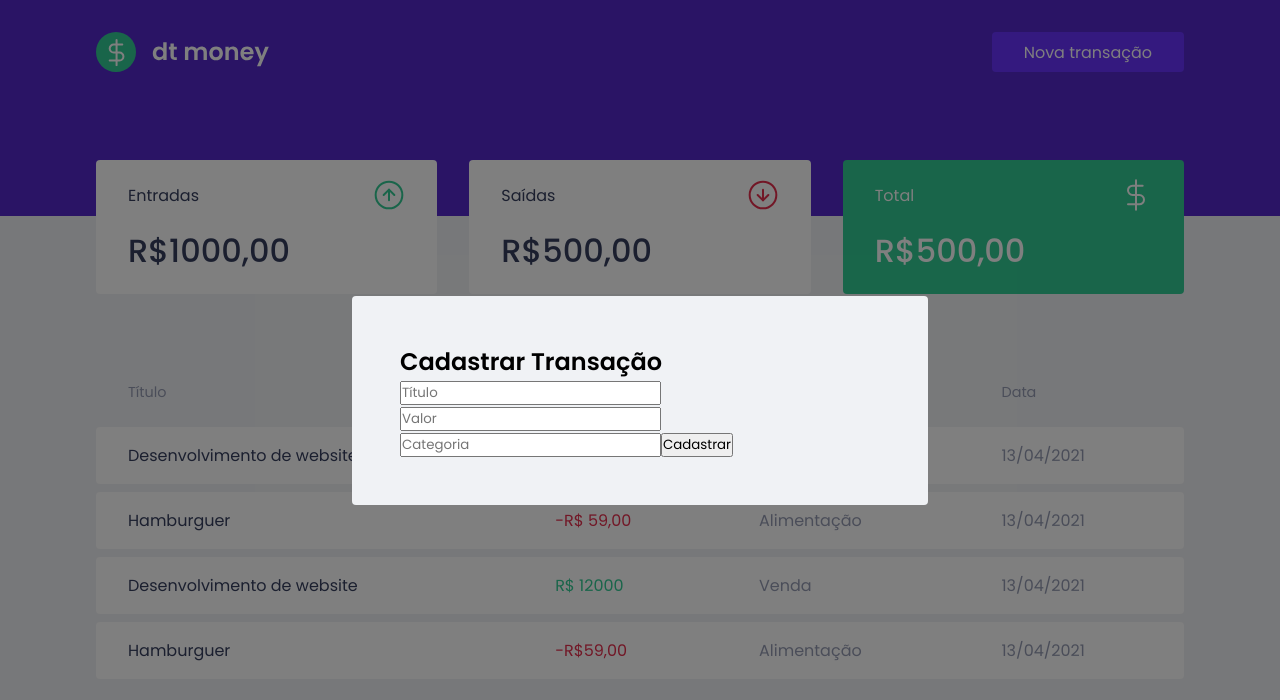
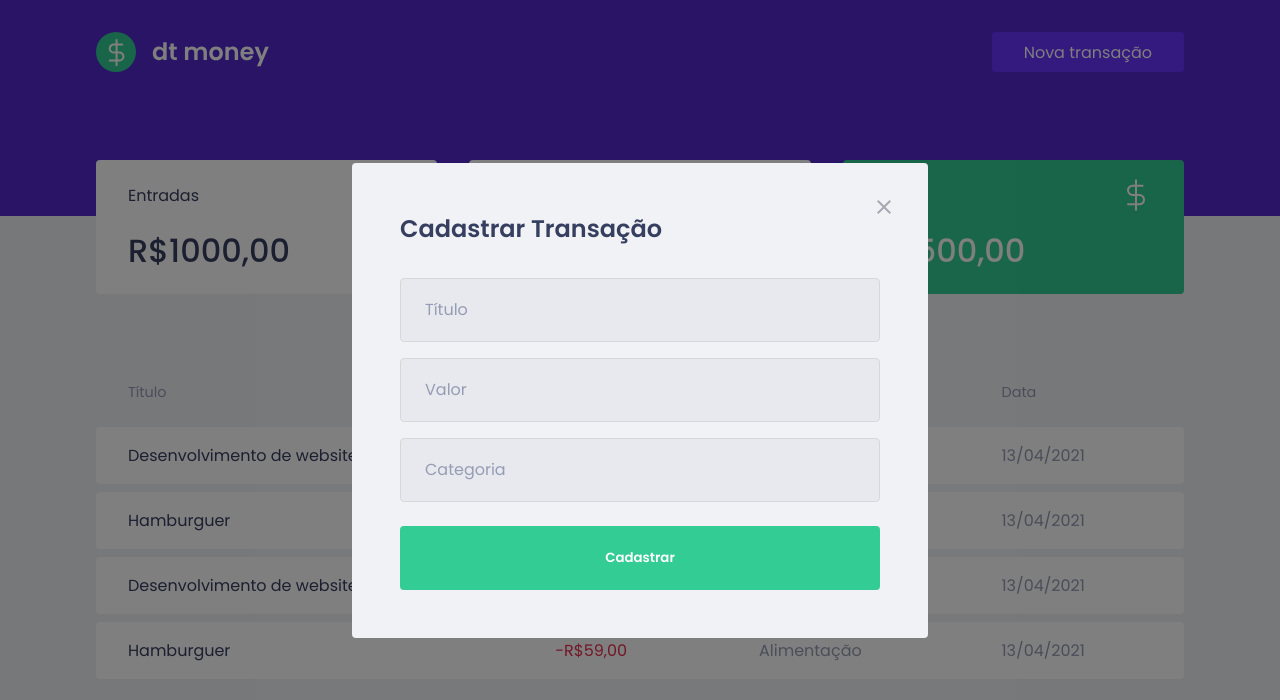
Before and after one commit to evertonvargas/dtmoney, a React (Create React App) app: page / in a window 1280 px wide. Both pictures are taken after a click on the button "Nova transação". Shown: the top 700 px of the page. Built offline with nearby package versions, Linux system fonts and the light colour scheme; no server answers; what miragejs would draw is missing.

Commit message:
estilizando modal

```diff
--- a/src/components/NewTransactionModal/index.tsx
+++ b/src/components/NewTransactionModal/index.tsx
@@ -1,5 +1,6 @@
 import Modal from "react-modal";
 import { Container } from "./styles";
+import closeImg from "../../assets/Fechar.svg"
 
 Modal.setAppElement('#root');
 
@@ -16,6 +17,13 @@
       overlayClassName="react-modal-overlay"
       className="react-modal-content"
     >
+      <button
+        type="button"
+        onClick={onRequestClose}
+        className="react-modal-close"
+      >
+        <img src={closeImg} alt="Fechar modal" />
+      </button>
       <Container>
         <h2>Cadastrar Transação</h2>
         <input type="text" placeholder="Título" />
--- a/src/components/NewTransactionModal/styles.ts
+++ b/src/components/NewTransactionModal/styles.ts
@@ -1,5 +1,45 @@
 import styled from "styled-components";
 
 export const Container = styled.form`
+  h2{
+    color: var(--text-title);
+    font-size: 1.5rem;
+    margin-bottom: 2rem;
+  }
 
+  input{
+    width: 100%;
+    padding: 0 1.5rem;
+    height: 4rem;
+    border-radius: .25rem;
+    background: #e7e9ee;
+    border: 1px solid #d7d7d7;
+    font-weight: 400;
+    font-size: 1rem;
+
+    &::placeholder{
+      color: var(--text-body);
+    }
+
+    & + input{
+      margin-top: 1rem;
+    }
+  }
+
+  button[type="submit"]{
+    width: 100%;
+    padding: 0 1.5rem;
+    height: 4rem;
+    background: var(--green);
+    color: #fff;
+    border: 0;
+    border-radius: 0.25rem;
+    font-weight: 600;
+    transition: filter .2s;
+    margin-top: 1.5rem;
+
+    &:hover{
+      filter: brightness(0.9);
+    }
+  }
 `
--- a/src/styles/global.ts
+++ b/src/styles/global.ts
@@ -73,4 +73,18 @@
     position: relative;
     border-radius: .25rem;
   }
+
+  .react-modal-close{
+    position: absolute;
+    right: 1.5rem;
+    top: 1.5rem;
+    border: 0;
+    background: transparent;
+
+    transition: filter .2s;
+
+    &:hover{
+      filter: brightness(0.8);
+    }
+  }
 `
```
